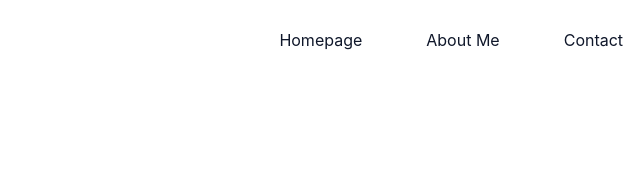
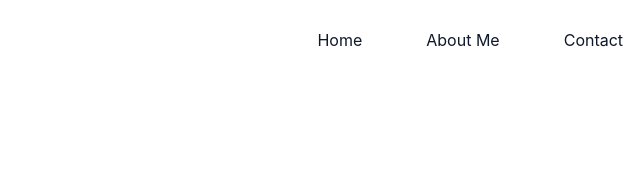
Before and after one commit to BimaARV/dewanggabima, a website: page index.html in a window 1280 px wide. Shown: the top 177 px of the page, 445-1085 px from the left. Drawn offline with Linux system fonts and the light colour scheme.

Commit message:
change home

```diff
--- a/index.html
+++ b/index.html
@@ -55,7 +55,7 @@
                   <a
                     href="#home"
                     class="mx-8 flex py-2 text-base text-dark group-hover:text-primary dark:text-white"
-                    >Homepage</a
+                    >Home</a
                   >
                 </li>
                 <li class="group">
```
